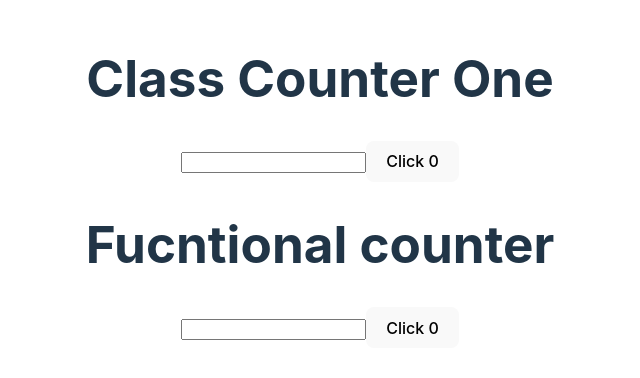
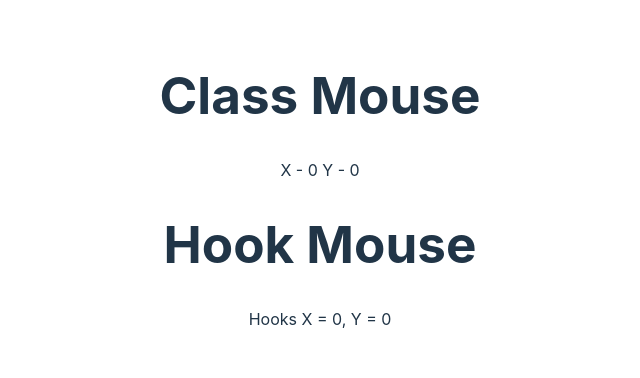
Before and after one commit to ujangaris/belajar-react-hook, a React (Vite) app: page / in a window 1280 px wide. Shown: the part 218-596 px from the top of the page, without its empty margins (320-960 px from the left). Built offline with nearby package versions, Linux system fonts and the light colour scheme.

Commit message:
Run effects only once

```diff
--- a/src/App.jsx
+++ b/src/App.jsx
@@ -2,11 +2,13 @@ import "./App.css"
 import ClassCounter from "./components/ClassCounter"
 import ClassCounterOne from "./components/ClassCounterOne"
 import ClassCounterTwo from "./components/ClassCounterTwo"
+import ClassMouse from "./components/ClassMouse"
 import HooCounterThree from "./components/HooCounterThree"
 import HookCounter from "./components/HookCounter"
 import HookCounterFour from "./components/HookCounterFour"
 import HookCounterOne from "./components/HookCounterOne"
 import HookCounterTwo from "./components/HookCounterTwo"
+import HookMouse from "./components/HookMouse"
 
 function App() {
   return (
@@ -17,8 +19,10 @@ function App() {
       <ClassCounterTwo /> */}
       {/* <HooCounterThree /> */}
       {/* <HookCounterFour /> */}
-      <ClassCounterOne />
-      <HookCounterOne />
+      {/* <ClassCounterOne />
+      <HookCounterOne /> */}
+      <ClassMouse />
+      <HookMouse />
     </div>
   )
 }
--- /dev/null
+++ b/src/components/ClassMouse.jsx
@@ -0,0 +1,31 @@
+// rce
+import React, { Component } from "react"
+
+class ClassMouse extends Component {
+  // constructor
+  constructor(props) {
+    super(props)
+    this.state = {
+      x: 0,
+      y: 0,
+    }
+  }
+  // function logMousePosition
+  logMousePosition = (e) => {
+    this.setState({ x: e.clientX, y: e.clientY })
+  }
+  //   componentDidMount
+  componentDidMount() {
+    window.addEventListener("mousemove", this.logMousePosition)
+  }
+  render() {
+    return (
+      <div>
+        <h1>Class Mouse</h1>
+        {/* tampilkan korn=dinat mose */}X - {this.state.x} Y - {this.state.y}
+      </div>
+    )
+  }
+}
+
+export default ClassMouse
--- /dev/null
+++ b/src/components/HookMouse.jsx
@@ -0,0 +1,28 @@
+// rfce
+import React, { useEffect, useState } from "react"
+
+function HookMouse() {
+  // deklarasi hook
+  const [x, setX] = useState(0)
+  const [y, setY] = useState(0)
+  // function logMousePosition
+  const logMousePosition = (e) => {
+    console.log("Mousea event")
+    setX(e.clientX)
+    setY(e.clientY)
+  }
+  // useEffect
+  useEffect(() => {
+    console.log("useEffect called")
+    window.addEventListener("mousemove", logMousePosition)
+  }, [])
+  return (
+    <div>
+      <h1>Hook Mouse</h1>
+      {/* tampilkan korn=dinat mose */}
+      Hooks X = {x}, Y = {y}
+    </div>
+  )
+}
+
+export default HookMouse
```
Also changed, not shown: 1 other file (tests, documents, lock files or other folders).
